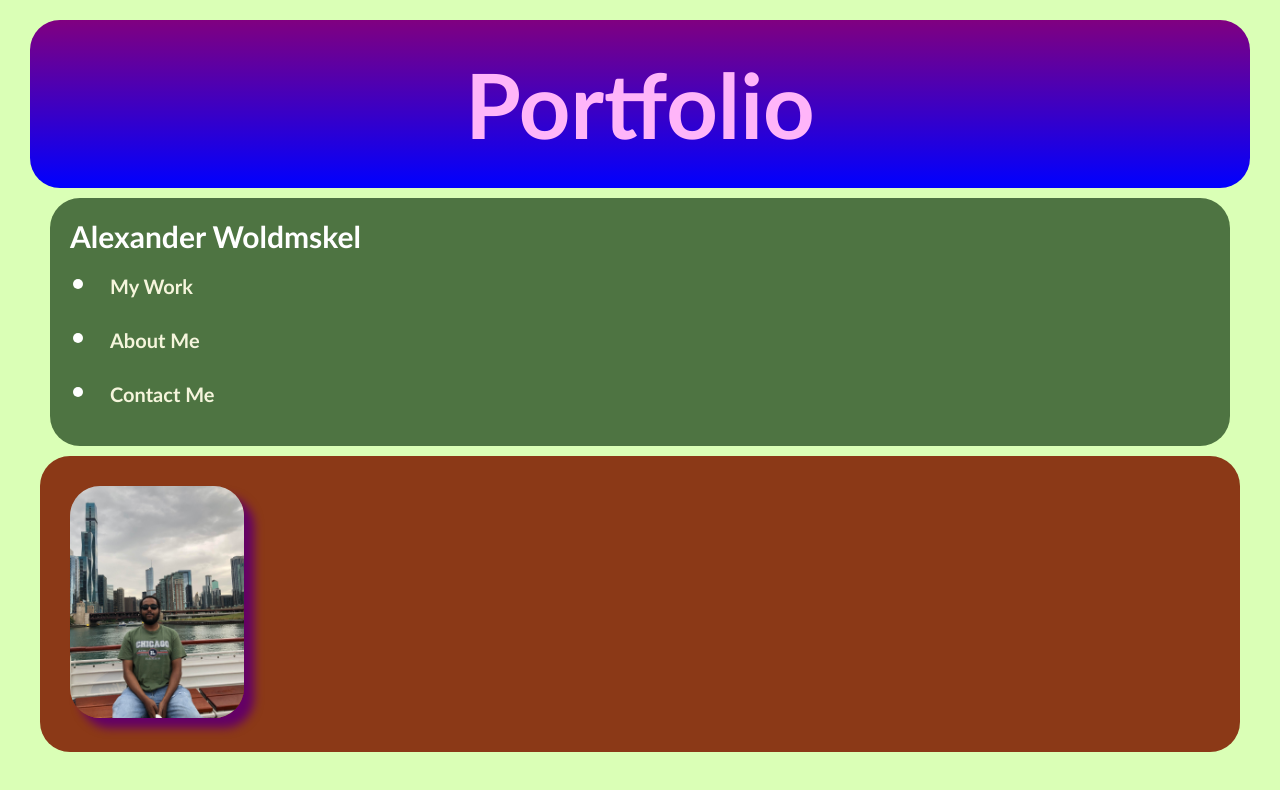
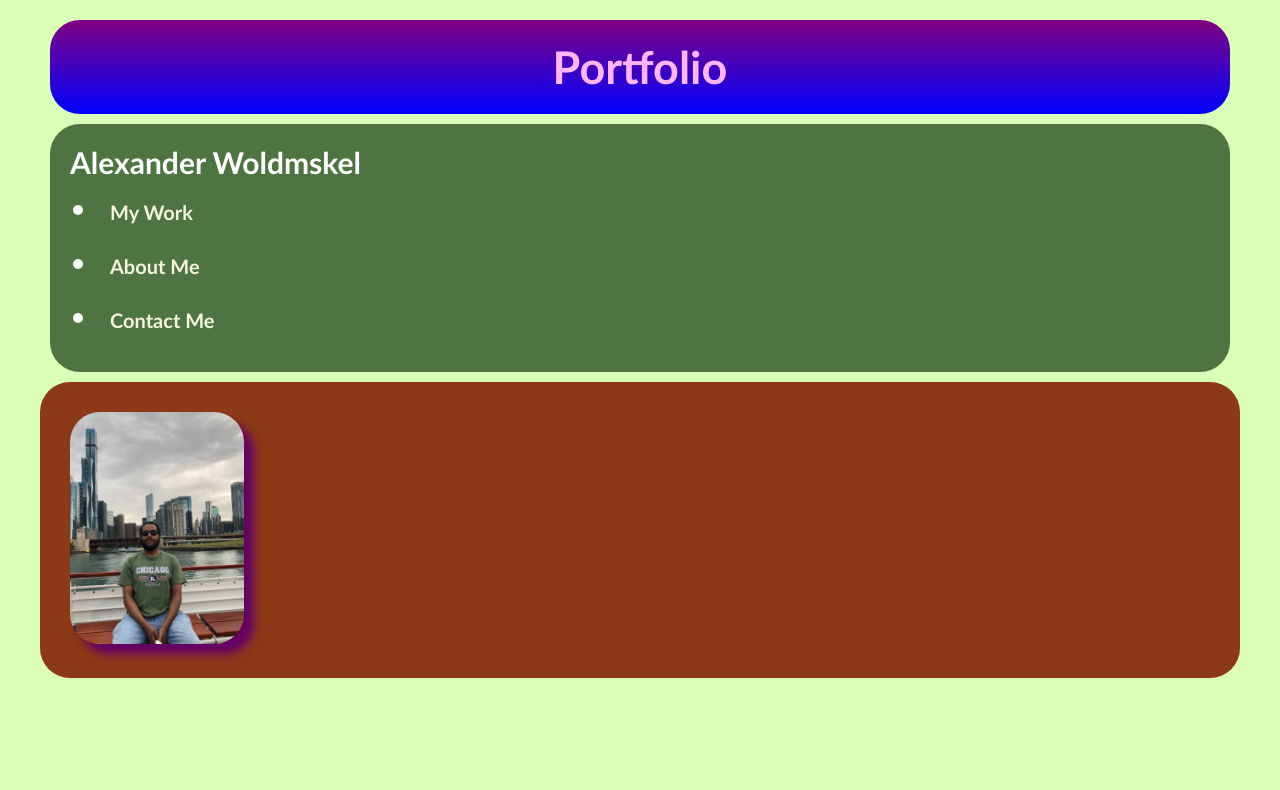
Before and after one commit to AlexWoldmskel/AWportfolio, a plain HTML site: page index.html in a window 1280 px wide. Drawn offline with Linux system fonts and the light colour scheme.

Commit message:
consolidated .toptitle and centered contents within box

```diff
--- a/assets/css/style.css
+++ b/assets/css/style.css
@@ -11,17 +11,14 @@ body {
     background-color: #daffb6;
 }
 
+/* added flex container for title */
 .toptitle {
     display: flex;
     justify-content: center;
-  }
-
-header {
     padding: 20px;
     font-family: 'Trebuchet MS', 'Lucida Sans Unicode', 'Lucida Grande', 'Lucida Sans', Arial, sans-serif;
     background-image: linear-gradient(purple, blue);
     color: #ffb5f9;
-    display: block;
     font-size: 45px;
 }
 
```
